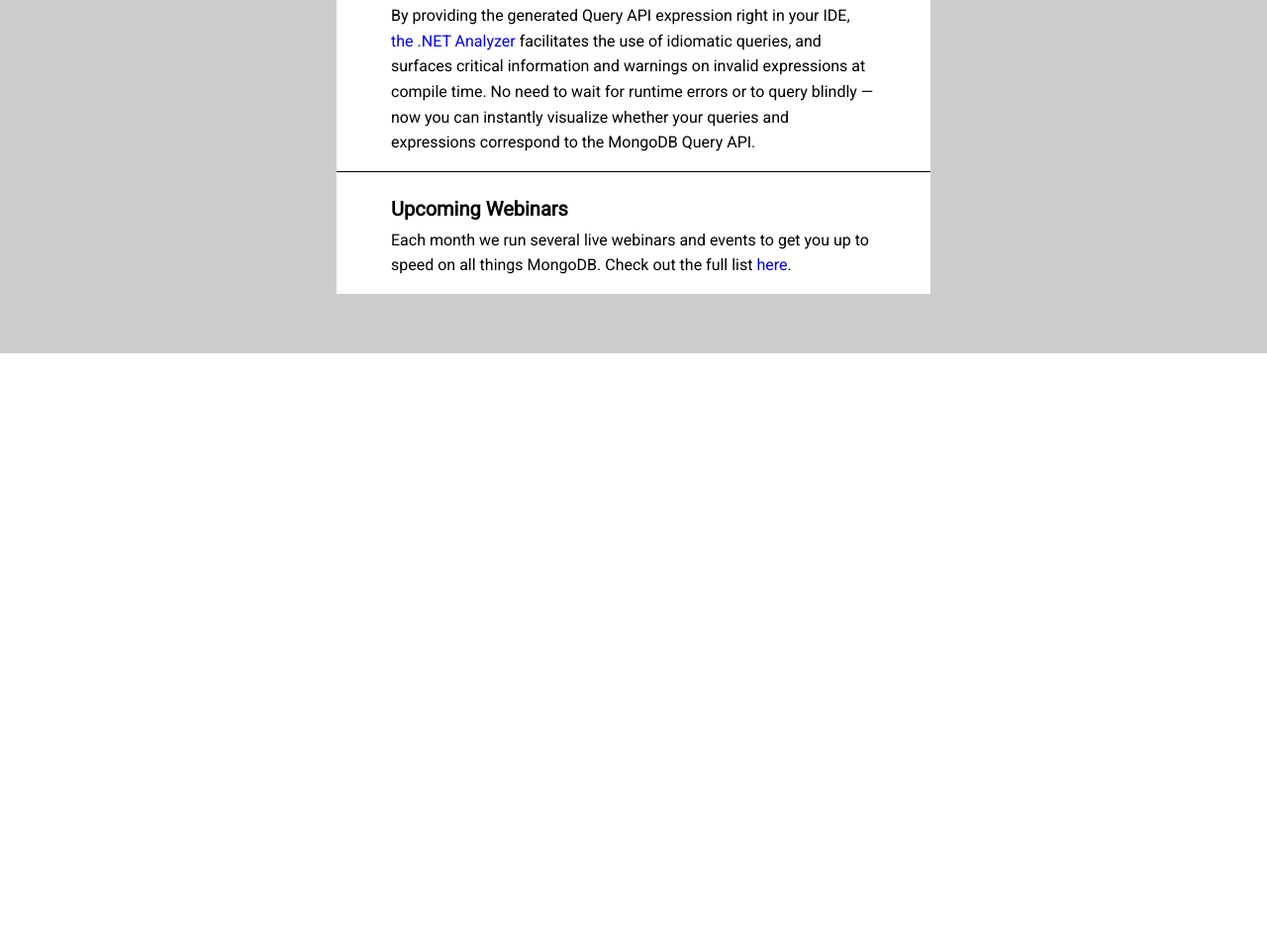
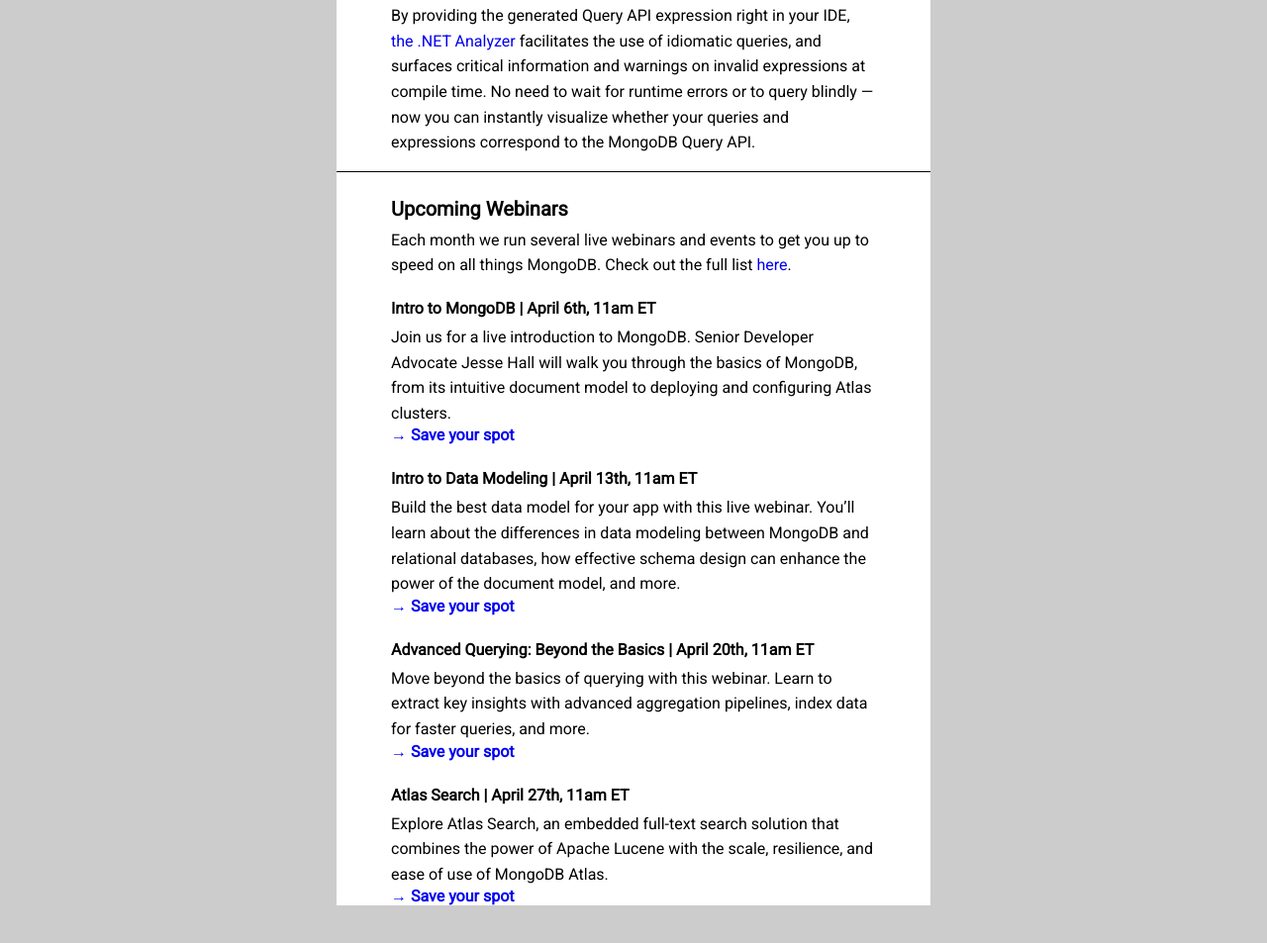
Before and after one commit to Abraham-Solis/mongoDBEmail, a plain HTML site: page index.html in a window 1280 px wide. Shown: the part 1548-2501 px from the top of the page at 99% size. Before the commit the page ends 1905 px from the top, so only its background shows below. Drawn offline with Linux system fonts and the light colour scheme.

Commit message:
Webinars Done

```diff
--- a/index.html
+++ b/index.html
@@ -199,6 +199,69 @@
 	</td>
 </tr>
 
+<tr>
+	<td>
+		<table width="100%">
+
+            <tr>
+                <td style="text-align: left; padding: 5px 55px 0px;">
+                    <p style="margin: 0; font-size: 16px;"> <strong>Intro to MongoDB | April 6th, 11am ET</strong></p>
+                    <p style="margin-top: 7px; margin-bottom: 0px; line-height: 1.6;">Join us for a live introduction to MongoDB. Senior Developer Advocate Jesse Hall will walk you through the basics of MongoDB, from its intuitive document model to deploying and configuring Atlas clusters.</p>
+                    <a style="text-decoration: none; font-weight: bold;"href="#">→ Save your spot</a>
+                </td>
+            </tr>
+
+		</table>
+	</td>
+</tr>
+
+<tr>
+	<td>
+		<table width="100%">
+
+            <tr>
+                <td style="text-align: left; padding: 5px 55px 0px;">
+                    <p style="margin: 0; font-size: 16px; padding-top: 20px;"> <strong>Intro to Data Modeling | April 13th, 11am ET</strong></p>
+                    <p style="margin-top: 7px; margin-bottom: 0px; line-height: 1.6;">Build the best data model for your app with this live webinar. You’ll learn about the differences in data modeling between MongoDB and relational databases, how effective schema design can enhance the power of the document model, and more.</p>
+                    <a style="text-decoration: none; font-weight: bold;"href="#">→ Save your spot</a>
+                </td>
+            </tr>
+
+		</table>
+	</td>
+</tr>
+
+<tr>
+	<td>
+		<table width="100%">
+
+            <tr>
+                <td style="text-align: left; padding: 5px 55px 0px;">
+                    <p style="margin: 0; font-size: 16px; padding-top: 20px;"> <strong>Advanced Querying: Beyond the Basics | April 20th, 11am ET</strong></p>
+                    <p style="margin-top: 7px; margin-bottom: 0px; line-height: 1.6;">Move beyond the basics of querying with this webinar. Learn to extract key insights with advanced aggregation pipelines, index data for faster queries, and more.</p>
+                    <a style="text-decoration: none; font-weight: bold;"href="#">→ Save your spot</a>
+                </td>
+            </tr>
+
+		</table>
+	</td>
+</tr>
+
+<tr>
+	<td>
+		<table width="100%">
+
+            <tr>
+                <td style="text-align: left; padding: 5px 55px 0px;">
+                    <p style="margin: 0; font-size: 16px; padding-top: 20px;"> <strong>Atlas Search | April 27th, 11am ET</strong></p>
+                    <p style="margin-top: 7px; margin-bottom: 0px; line-height: 1.6;">Explore Atlas Search, an embedded full-text search solution that combines the power of Apache Lucene with the scale, resilience, and ease of use of MongoDB Atlas.</p>
+                    <a style="text-decoration: none; font-weight: bold;"href="#">→ Save your spot</a>
+                </td>
+            </tr>
+
+		</table>
+	</td>
+</tr>
 
 <!-- BLUE BORDER -->
 
```
